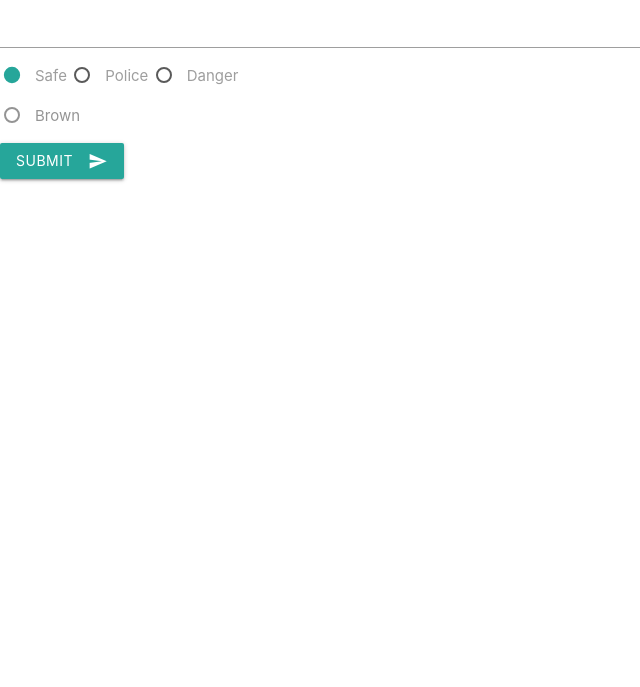
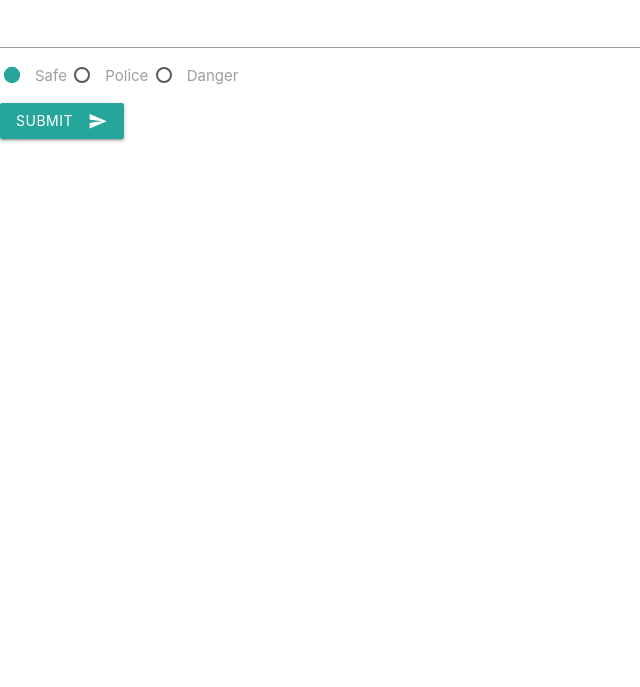
Before and after one commit to HKStationReport/HKStationReport.github.io, a plain HTML site: page index.html in a window 1280 px wide. Shown: the part 113-800 px from the top of the page, without its empty margins (0-640 px from the left). Drawn offline with nearby package versions, Linux system fonts and the light colour scheme.

Commit message:
Update index.html

```diff
--- a/index.html
+++ b/index.html
@@ -12,7 +12,7 @@
 
     <body>
       <div class="chips chips-autocomplete"></div>
-<form action="http://demo.thingsboard.io:80/api/v1/F4rK7vwoJELnIizSJvFp/telemetry" method="post">
+    <form action="http://demo.thingsboard.io:80/api/v1/F4rK7vwoJELnIizSJvFp/telemetry" method="post">
     <p>
       <label>
         <input name="group1" type="radio" checked />
@@ -29,12 +29,6 @@
         <span>Danger</span>
       </label>
     </p>
-    <p>
-      <label>
-        <input name="group1" type="radio" disabled="disabled" />
-        <span>Brown</span>
-      </label>
-    </p>
     <button class="btn waves-effect waves-light" type="submit" name="action">Submit
     <i class="material-icons right">send</i>
      </button>
```
